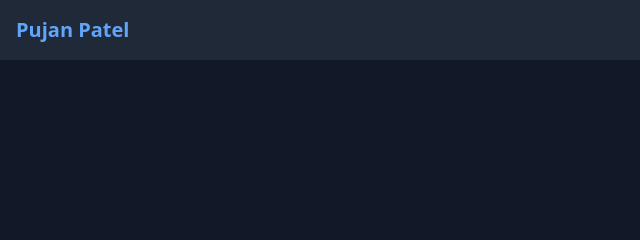
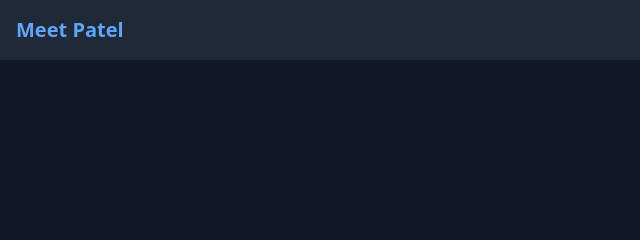
Before and after one commit to Meetpatel0111/portfolio-website, a plain HTML site: page index.html in a window 1280 px wide. Shown: the top 240 px of the page, 0-640 px from the left. Drawn offline with nearby package versions, Linux system fonts and the light colour scheme.

Commit message:
HTML formatting and structure

```diff
--- a/index.html
+++ b/index.html
@@ -12,7 +12,7 @@
 <!-- Navbar -->
 <nav class="bg-gray-800 p-4 fixed w-full z-10">
   <div class="container mx-auto flex justify-between items-center">
-    <h1 class="text-xl font-bold text-blue-400">Pujan Patel</h1>
+    <h1 class="text-xl font-bold text-blue-400">Meet Patel</h1>
     <div class="space-x-6">
       <a href="#about" class="hover:text-blue-400">About</a>
       <a href="#skills" class="hover:text-blue-400">Skills</a>
```
